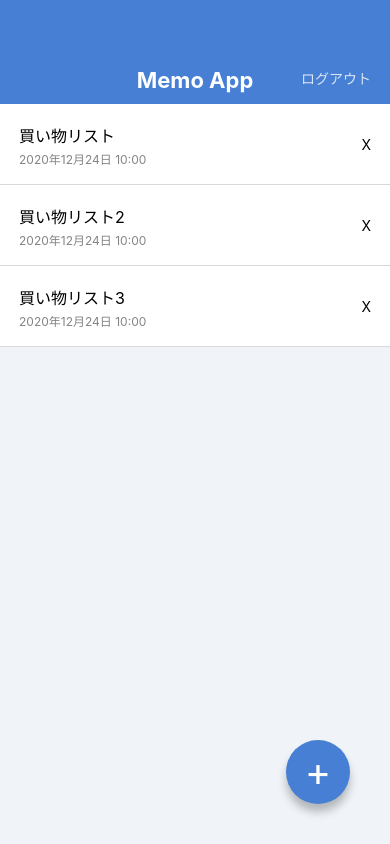
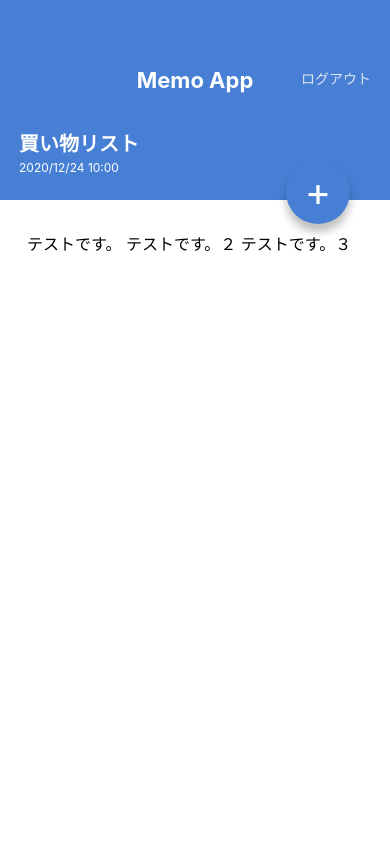
Before and after one commit to akiraabe/Udemy_MemoApp, a React Native app: screen / in a window 390 px wide. Built offline with nearby package versions, Linux system fonts and the light colour scheme.

Commit message:
Create MemoListScreen

```diff
--- a/App.jsx
+++ b/App.jsx
@@ -1,22 +1,8 @@
 import React from 'react';
-import { StyleSheet, View } from 'react-native';
-import AppBar from './src/components/AppBar';
-import CircleButton from './src/components/CircleButton';
-import MemoList from './src/components/MemoList';
+// import MemoListScreen from './src/screens/MemoListScreen';
+import MemoDetailScreen from './src/screens/MemoDetailScreen';
 
 export default function App() {
-  return (
-    <View style={styles.container}>
-      <AppBar />
-      <MemoList />
-      <CircleButton>+</CircleButton>
-    </View>
-  );
+  // return <MemoListScreen />;
+  return <MemoDetailScreen />;
 }
-
-const styles = StyleSheet.create({
-  container: {
-    flex: 1,
-    backgroundColor: '#F0F4F8',
-  },
-});
--- a/src/components/CircleButton.jsx
+++ b/src/components/CircleButton.jsx
@@ -1,11 +1,11 @@
 import React from 'react';
 import { View, Text, StyleSheet } from 'react-native';
-import { string } from 'prop-types';
+import { string, shape } from 'prop-types';
 
 export default function circleButton(props) {
-  const { children } = props;
+  const { children, style } = props;
   return (
-    <View style={styles.circleButton}>
+    <View style={[styles.circleButton, style]}>
       <Text style={styles.circleButtonLabel}>{children}</Text>
     </View>
   );
@@ -13,8 +13,11 @@
 
 circleButton.propTypes = {
   children: string.isRequired,
+  style: shape(),
 };
-
+circleButton.defaultProps = {
+  style: null,
+};
 const styles = StyleSheet.create({
   circleButton: {
     backgroundColor: '#467FD3',
--- /dev/null
+++ b/src/screens/MemoDetailScreen.jsx
@@ -0,0 +1,57 @@
+import React from 'react';
+import {
+  View, ScrollView, Text, StyleSheet,
+} from 'react-native';
+import AppBar from '../components/AppBar';
+import CircleButton from '../components/CircleButton';
+
+export default function MemoDetailScreen() {
+  return (
+    <View style={styles.container}>
+      <AppBar />
+      <View style={styles.memoHeader}>
+        <Text style={styles.memoTitle}>買い物リスト</Text>
+        <Text style={styles.memoDate}>2020/12/24 10:00</Text>
+      </View>
+      <ScrollView style={styles.memoBody}>
+        <Text style={styles.memoText}>
+          テストです。 テストです。２ テストです。３
+        </Text>
+      </ScrollView>
+      <CircleButton style={{ top: 160, bottom: 'auto' }}>+</CircleButton>
+    </View>
+  );
+}
+
+const styles = StyleSheet.create({
+  container: {
+    flex: 1,
+    backgroundColor: '#ffffff',
+  },
+  memoHeader: {
+    backgroundColor: '#467FD3',
+    height: 96,
+    justifyContent: 'center',
+    paddingVertical: 24,
+    paddingHorizontal: 19,
+  },
+  memoTitle: {
+    color: '#ffffff',
+    fontSize: 20,
+    lineHeight: 32,
+    fontWeight: 'bold',
+  },
+  memoDate: {
+    color: '#ffffff',
+    fontSize: 12,
+    lineHeight: 16,
+  },
+  memoBody: {
+    paddingVertical: 32,
+    paddingHorizontal: 27,
+  },
+  memoText: {
+    fontSize: 16,
+    lineHeight: 24,
+  },
+});
--- /dev/null
+++ b/src/screens/MemoListScreen.jsx
@@ -0,0 +1,23 @@
+import React from 'react';
+import { View, StyleSheet } from 'react-native';
+
+import AppBar from '../components/AppBar';
+import MemoList from '../components/MemoList';
+import CircleButton from '../components/CircleButton';
+
+export default function MemoListScreen() {
+  return (
+    <View style={styles.container}>
+      <AppBar />
+      <MemoList />
+      <CircleButton>+</CircleButton>
+    </View>
+  );
+}
+
+const styles = StyleSheet.create({
+  container: {
+    flex: 1,
+    backgroundColor: '#F0F4F8',
+  },
+});
```
